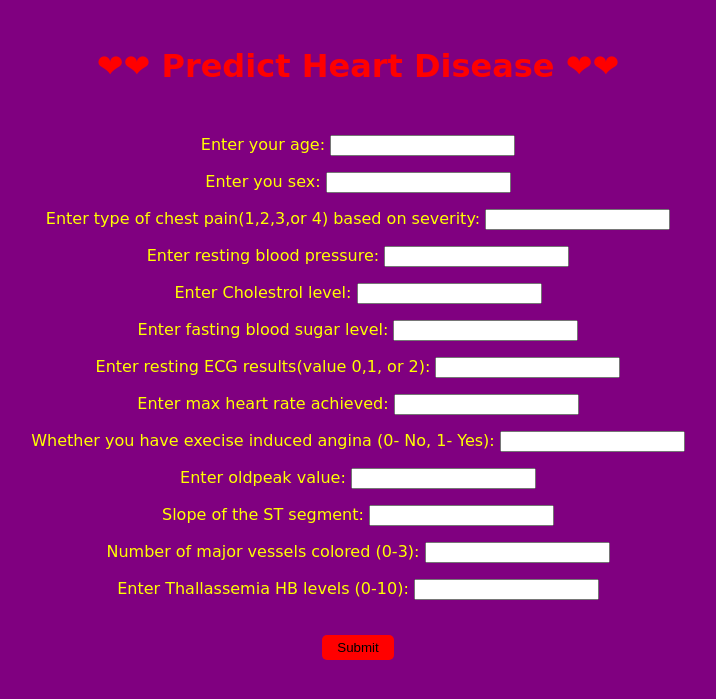
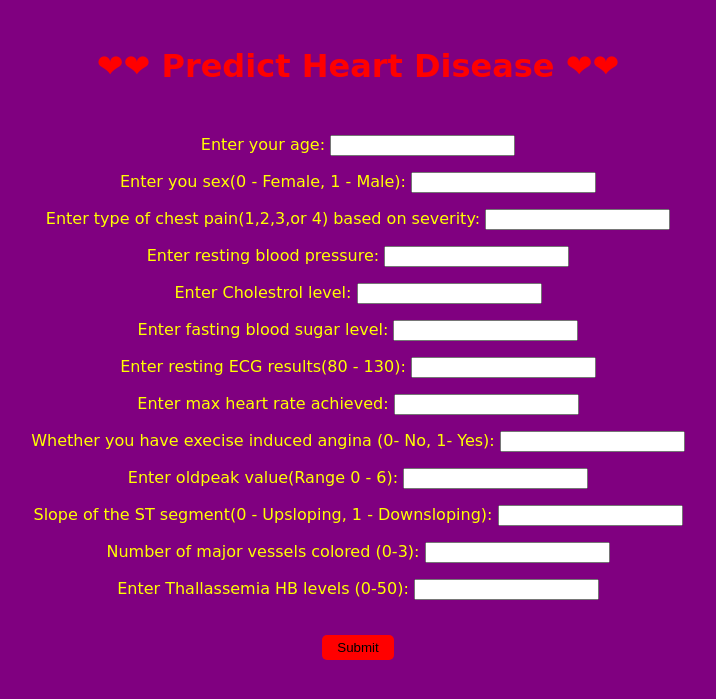
Before and after one commit to Raghav2305/Heart-Disease-predictor, a Flask app: page / in a window 1280 px wide. Shown: the top 699 px of the page, without its empty margins (282-998 px from the left). Run offline with Flask 2, Linux system fonts and the light colour scheme.

Commit message:
changed ranges for some features

```diff
--- a/templates/index.html
+++ b/templates/index.html
@@ -12,18 +12,18 @@
     <div class="form"  id="formdiv">
         <form action="/predict" method="POST">
             <p>Enter your age: <input type="text" name="age"></p>
-            <p>Enter you sex: <input type="text" name="sex"></p>
+            <p>Enter you sex(0 - Female, 1 - Male): <input type="text" name="sex"></p>
             <p>Enter type of chest pain(1,2,3,or 4) based on severity: <input type='number' name="cpain"></p>
             <p>Enter resting blood pressure: <input type="number" name="restbp"></p>
             <p>Enter Cholestrol level: <input type="number" name="cho"></p>
             <p>Enter fasting blood sugar level: <input type="number" name="fbs"></p>
-            <p>Enter resting ECG results(value 0,1, or 2): <input type="number" name="ecg"></p>
+            <p>Enter resting ECG results(80 - 130): <input type="number" name="ecg"></p>
             <p>Enter max heart rate achieved: <input type="number" name="mrate"></p>
             <p>Whether you have execise induced angina (0- No, 1- Yes): <input type="number" name="angina"></p>
-            <p>Enter oldpeak value: <input type="number" name="oldpeak"></p>
-            <p>Slope of the ST segment: <input type="number" name="St"></p>
+            <p>Enter oldpeak value(Range 0 - 6): <input type="number" name="oldpeak"></p>
+            <p>Slope of the ST segment(0 - Upsloping, 1 - Downsloping): <input type="number" name="St"></p>
             <p>Number of major vessels colored (0-3): <input type="number" name="vessels"></p>
-            <p>Enter Thallassemia HB levels (0-10): <input type="number" name="hb"></p>
+            <p>Enter Thallassemia HB levels (0-50): <input type="number" name="hb"></p>
             <input type="submit" id="sub">
 
 
```
